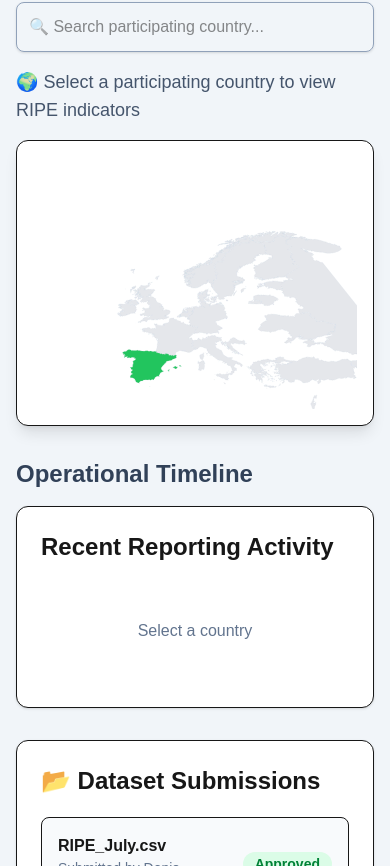
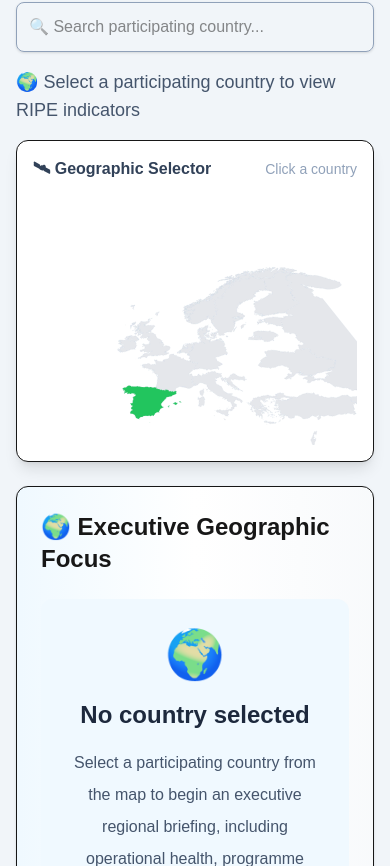
Before and after one commit to denisyonga/phoenix-observatory, a Next.js app: page / in a window 390 px wide. Shown: the part 6118-6984 px from the top of the page. Built offline with nearby package versions, Linux system fonts and the light colour scheme.

Commit message:
Refine executive geographic workspace and responsive map layout

```diff
--- /dev/null
+++ b/app/components/ExecutiveGeographicFocusCard.tsx
@@ -0,0 +1,131 @@
+type Props = {
+    country?: string;
+    region?: string;
+    healthScore?: number;
+    status?: string;
+    rank?: number;
+    totalCountries?: number;
+    lastUpdated?: string;
+  };
+
+  export default function ExecutiveGeographicFocusCard({
+    country,
+    region,
+    healthScore,
+    status,
+    rank,
+    totalCountries,
+    lastUpdated,
+  }: Props) {
+
+        return (
+
+            <div className="rounded-xl border bg-gradient-to-r from-sky-50 via-white to-slate-50 p-6 shadow">
+
+            <h2 className="text-2xl font-bold">
+                🌍 Executive Geographic Focus
+            </h2>
+
+            {!country ? (
+
+            <div className="mt-6 rounded-xl bg-sky-50 p-8 text-center">
+
+            <div className="text-5xl">
+        🌍
+            </div>
+
+            <h3 className="mt-5 text-2xl font-semibold text-slate-800">
+                No country selected
+            </h3>
+
+            <p className="mt-4 leading-8 text-slate-600">
+
+                Select a participating country from the map to begin
+                an executive regional briefing, including operational
+                health, programme intelligence and recommended actions.
+
+            </p>
+
+            </div>
+
+        ) : (
+
+                    <>
+
+            <div className="mt-6 rounded-xl bg-sky-50 p-5">
+
+                <div className="flex flex-wrap items-center justify-between gap-5">
+
+                    <div>
+
+                         <p className="text-3xl font-bold">
+
+                            🇪🇸 {country}
+
+                         </p>
+
+                         <p className="mt-1 text-base text-slate-500">
+
+                            {region}
+
+                        </p>
+
+            </div>
+
+            <div className="mt-4 flex flex-wrap items-center gap-6 text-base font-semibold text-slate-700">
+
+                        <span>
+                         🟢 {status}
+                         </span>
+
+                        <span>
+                         ❤️ {healthScore}/100
+                        </span>
+
+                        <span>
+                        🏆 #{rank}/{totalCountries}
+                        </span>
+
+                        <span>
+                        📅 {lastUpdated}
+                        </span>
+
+            </div>
+
+    </div>
+
+</div>
+
+                        <div className="mt-6 rounded-xl bg-sky-50 p-5">
+
+                        <h3 className="font-semibold text-blue-900">
+
+                            🦅 Phoenix Observation
+
+                        </h3>
+
+                        <p className="mt-3 leading-8 text-slate-700">
+
+                            {country} continues to demonstrate
+                            stable operational performance.
+
+                            Current RIPE Atlas measurements
+                            remain healthy and validation activities
+                            continue according to programme schedule.
+
+                            No immediate executive intervention
+                            is required.
+
+                        </p>
+
+                    </div>
+
+                    </>
+
+                )}
+
+            </div>
+
+            );
+
+  }
--- a/app/components/InteractiveMap.tsx
+++ b/app/components/InteractiveMap.tsx
@@ -33,6 +33,7 @@ import OperationalIntelligence from "./OperationalIntelligence";
 import ExecutiveBriefingCard from "./ExecutiveBriefingCard";
 import ExecutiveWatchlistCard from "./ExecutiveWatchlistCard";
 import { mockExecutiveWatchlist } from "../data/mockExecutiveWatchlist";
+import ExecutiveGeographicFocusCard from "./ExecutiveGeographicFocusCard";
 
 export default function InteractiveMap() {
   const [hovered, setHovered] = useState("");
@@ -256,7 +257,23 @@ const packetLoss = parseFloat(data.packetLoss);
                 : "🌍 Select a participating country to view RIPE indicators"}
             </p>
 
-            <div className="rounded-xl bg-white p-4 shadow-lg border">
+            <div className="grid gap-6 lg:grid-cols-5">
+
+    {/* MAP */}
+
+    <div className="lg:col-span-3 rounded-xl border bg-white p-4 shadow-lg">
+
+        <div className="mb-3 flex items-center justify-between">
+
+            <h3 className="font-semibold text-slate-700">
+                🛰 Geographic Selector
+            </h3>
+
+            <span className="text-sm text-slate-400">
+                Click a country
+            </span>
+
+        </div>
 
               <svg
                 viewBox="0 0 900 700"
@@ -307,7 +324,13 @@ const packetLoss = parseFloat(data.packetLoss);
                           strokeWidth={hovered === geoFeature.properties.NAME ? 2 : 0.5}
                           onMouseEnter={() => setHovered(geoFeature.properties.NAME)}
                           onMouseLeave={() => setHovered("")}
-                          onClick={() => setSelected(geoFeature.properties.NAME)}
+                          onClick={() =>
+                            setSelected(
+                              selected === geoFeature.properties.NAME
+                                ? ""
+                                : geoFeature.properties.NAME
+                            )
+                          }
                           className="transition-all duration-200"
                           style={{ cursor: "pointer" }}
 
@@ -317,6 +340,26 @@ const packetLoss = parseFloat(data.packetLoss);
                   );
                 })}
               </svg>
+            </div>
+
+            <div className="lg:col-span-2">
+
+            <ExecutiveGeographicFocusCard
+              country={selected}
+              region={
+              selected
+              ? "Southern Europe"
+              : undefined
+             }
+            healthScore={92}
+            status="Stable"
+            rank={4}
+            totalCountries={20}
+            lastUpdated="18 July 2026"
+            />
+
+            </div>
+
             </div>
 
             <div className="mt-8">
```
